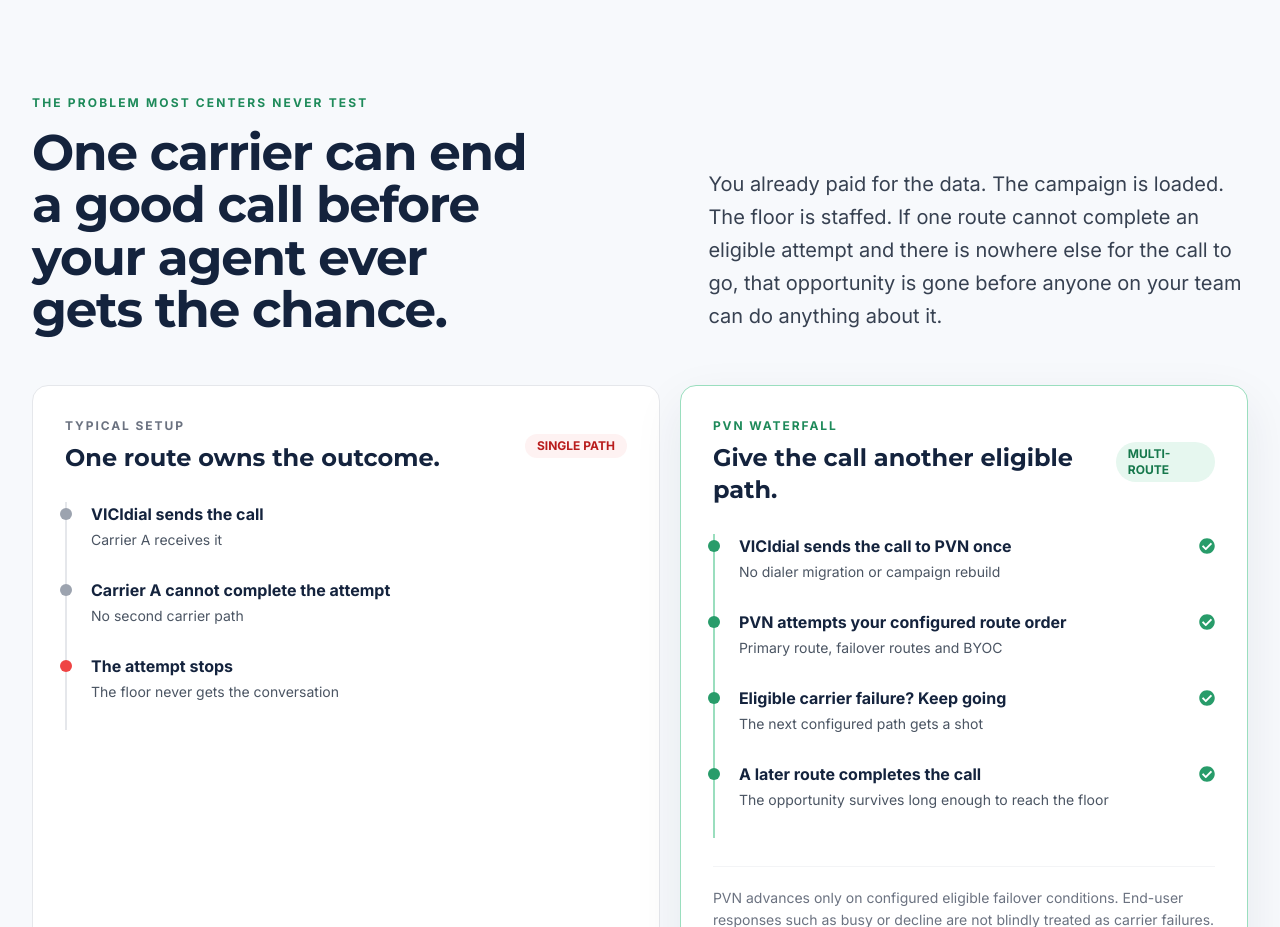
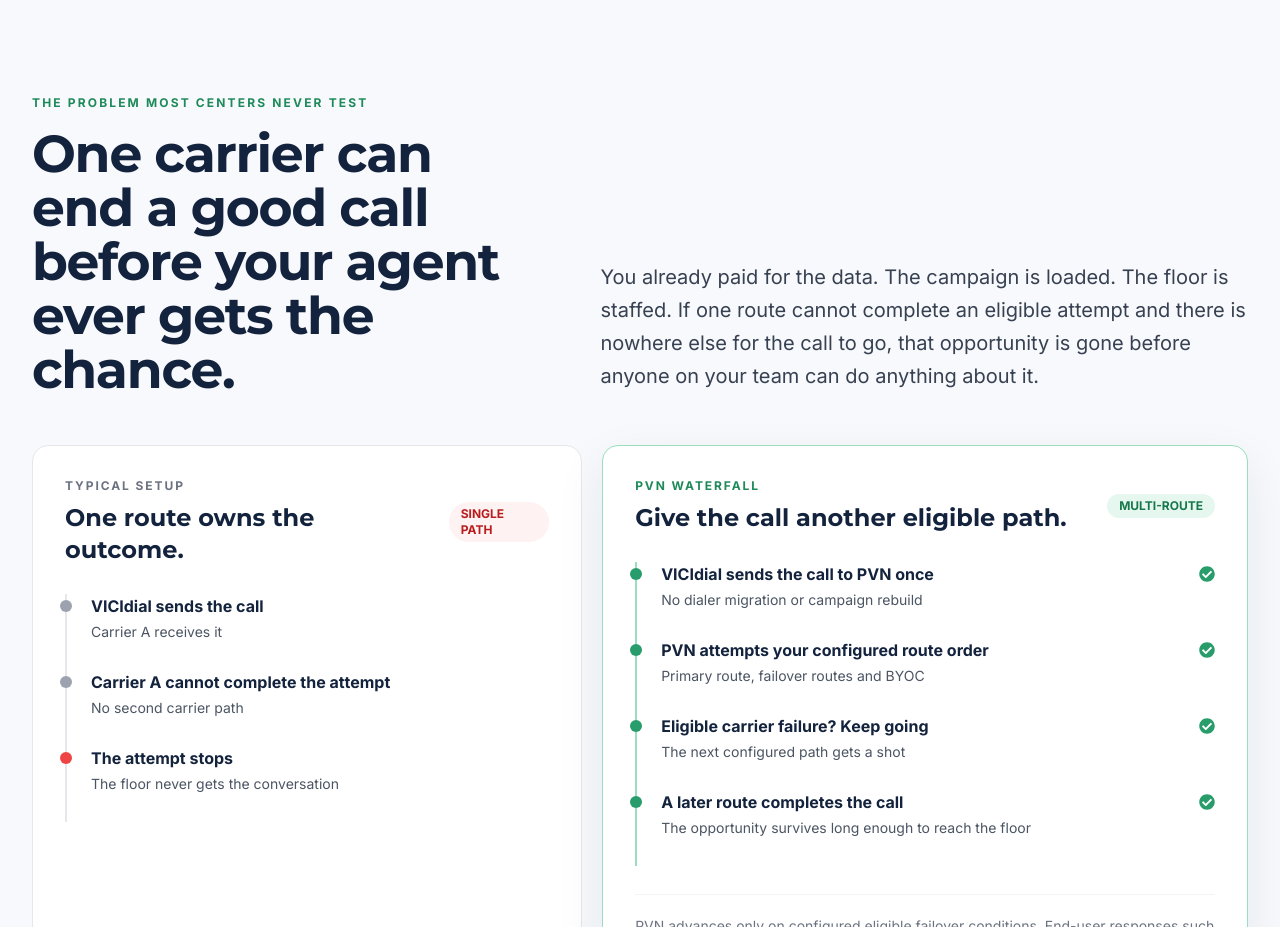
Before and after one commit to bbarnes4318/pvn-voice, a Next.js app in the folder src/: page / in a window 1280 px wide. Shown: the part 1090-2017 px from the top of the page. Built offline with nearby package versions, Linux system fonts and the light colour scheme.

Commit message:
Fix focus, motion, and homepage global styles

```diff
--- a/src/styles/globals.css
+++ b/src/styles/globals.css
@@ -8,33 +8,37 @@
   }
 
   body {
-    @apply text-gray-800 bg-gray-50;
+    @apply bg-gray-50 text-gray-800;
   }
 
   h1, h2, h3, h4, h5, h6 {
     @apply font-display font-bold;
   }
+
+  :where(a, button, input, select, textarea, summary):focus-visible {
+    @apply outline-none ring-2 ring-secondary-400 ring-offset-2;
+  }
 }
 
 @layer components {
   .btn {
-    @apply inline-flex items-center justify-center px-6 py-3 text-base font-medium rounded-lg transition-all duration-200 focus:outline-none focus:ring-2 focus:ring-offset-2;
+    @apply inline-flex items-center justify-center rounded-lg px-6 py-3 text-base font-medium transition-all duration-200 focus:outline-none focus:ring-2 focus:ring-offset-2;
   }
 
   .btn-primary {
-    @apply btn bg-secondary-600 text-white hover:bg-secondary-700 focus:ring-secondary-500 shadow-cta hover:shadow-lg;
+    @apply btn bg-secondary-600 text-white shadow-cta hover:bg-secondary-700 hover:shadow-lg focus:ring-secondary-500;
   }
 
   .btn-secondary {
-    @apply btn bg-white text-primary-700 border border-primary-200 hover:bg-gray-50 focus:ring-primary-500;
+    @apply btn border border-primary-200 bg-white text-primary-700 hover:bg-gray-50 focus:ring-primary-500;
   }
 
   .btn-call {
-    @apply btn-primary text-lg py-4 px-8 md:text-xl md:py-5 md:px-10;
+    @apply btn-primary px-8 py-4 text-lg md:px-10 md:py-5 md:text-xl;
   }
 
   .container-custom {
-    @apply container mx-auto px-4 sm:px-6 lg:px-8 max-w-[1440px];
+    @apply container mx-auto max-w-[1440px] px-4 sm:px-6 lg:px-8;
   }
 
   .section {
@@ -52,19 +56,18 @@
   }
 }
 
-/* Keep the Waterfall Challenge headline from creating a one-word orphan on
-   desktop. The left sales column needs enough width for “Don't switch carriers.”
-   to read as a single thought, while the proof steps remain beside it. */
-@media (min-width: 1024px) {
-  main > section:nth-of-type(3) .container-custom > .grid {
-    grid-template-columns: minmax(0, 1.05fr) minmax(0, 0.95fr);
+@media (prefers-reduced-motion: reduce) {
+  html {
+    scroll-behavior: auto;
   }
 
-  main > section:nth-of-type(3) h2 {
-    font-size: 3.125rem;
-    line-height: 1.05;
-    max-width: 40rem;
-    text-wrap: balance;
+  *,
+  *::before,
+  *::after {
+    animation-duration: 0.01ms !important;
+    animation-iteration-count: 1 !important;
+    transition-duration: 0.01ms !important;
+    scroll-behavior: auto !important;
   }
 }
 
```
